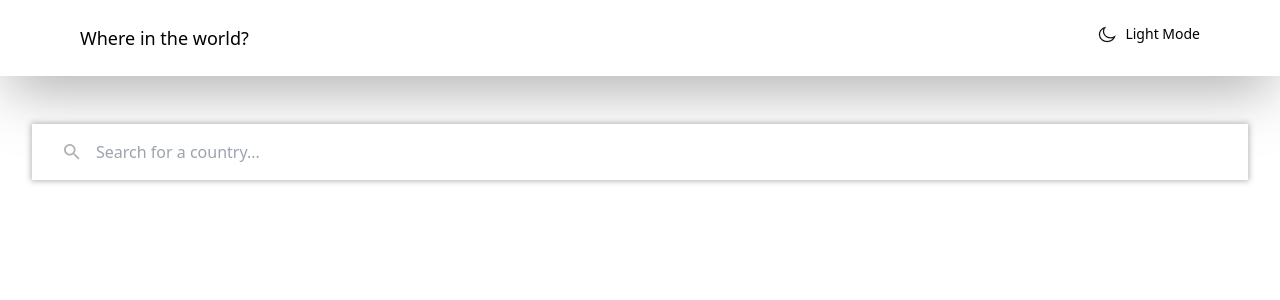
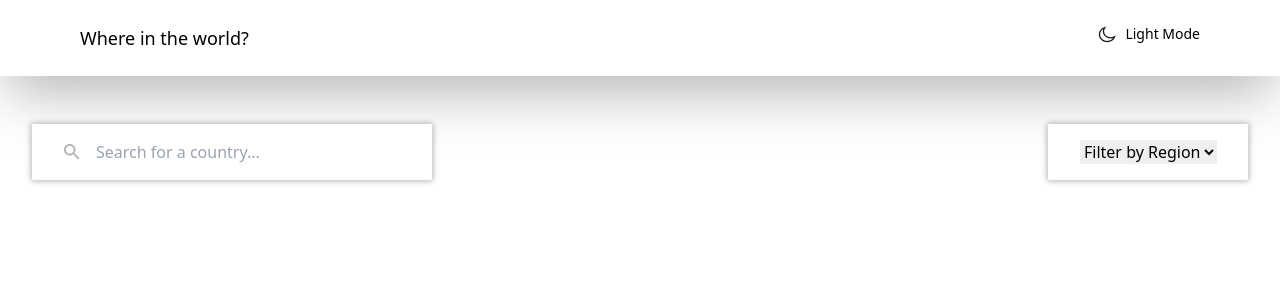
Before and after one commit to BomberQLF/Rest-Countries-API, a React (Vite) app: page / in a window 1280 px wide. Shown: the top 300 px of the page. Built offline with nearby package versions, Linux system fonts and the light colour scheme.

Commit message:
Front terminé pour le filtre

```diff
--- /dev/null
+++ b/src/Components/Filter.tsx
@@ -0,0 +1,23 @@
+const Filter = () => {
+    // construire la logique plus tard une fois que j'ai affiché toutes les données
+    // Comparer la région sélectionnée avec la valeur de la région dans le JSON avec un '==='.
+
+    return (
+        <div className="filter">
+            <div className="filter__container">
+                <select name="filter" id="filter" className="border-none outline-none font-light">
+                    <option value="" disabled selected>
+                        Filter by Region
+                    </option>
+                    <option value="Africa">Africa</option>
+                    <option value="America">America</option>
+                    <option value="Asia">Asia</option>
+                    <option value="Europe">Europe</option>
+                    <option value="Oceania">Oceania</option>
+                </select>
+            </div>
+        </div>
+    );
+};
+
+export default Filter;
--- a/src/Components/SearchBar.tsx
+++ b/src/Components/SearchBar.tsx
@@ -1,5 +1,6 @@
 import { useState } from "react";
 import SeachIcon from '../assets/search.svg';
+import Filter from "./Filter";
 
 
 const SearchBar = () => {
@@ -13,9 +14,14 @@ const handleInput = (e:any): void => {
 }
 
     return (
-        <div className="searchbar flex gap-4 mx-8 my-12 px-8 py-4  bg-white shadow-[0px_0px_6px_1px_rgba(181,181,181,1)]">
-            <img src={SeachIcon} alt="Search Icon" />
-            <input className="border-none bg-transparent focus:outline-none"  type="text" id="search" placeholder="Search for a country..." onChange={handleInput} />
+        <div className="search-bar sm:flex sm:items-center sm:justify-between ">
+            <div className="searchbar flex gap-4 mx-8 my-12 px-8 py-4  bg-white shadow-[0px_0px_6px_1px_rgba(181,181,181,1)] lg:w-[400px]">
+                <img src={SeachIcon} alt="Search Icon" />
+                <input className="border-none bg-transparent focus:outline-none"  type="text" id="search" placeholder="Search for a country..." onChange={handleInput} />
+            </div>
+            <div className="filter-container py-4 px-8 mx-8 bg-white shadow-[0px_0px_6px_1px_rgba(181,181,181,1)] w-[200px]">
+                < Filter />
+            </div>
         </div>
     )
 }
```
